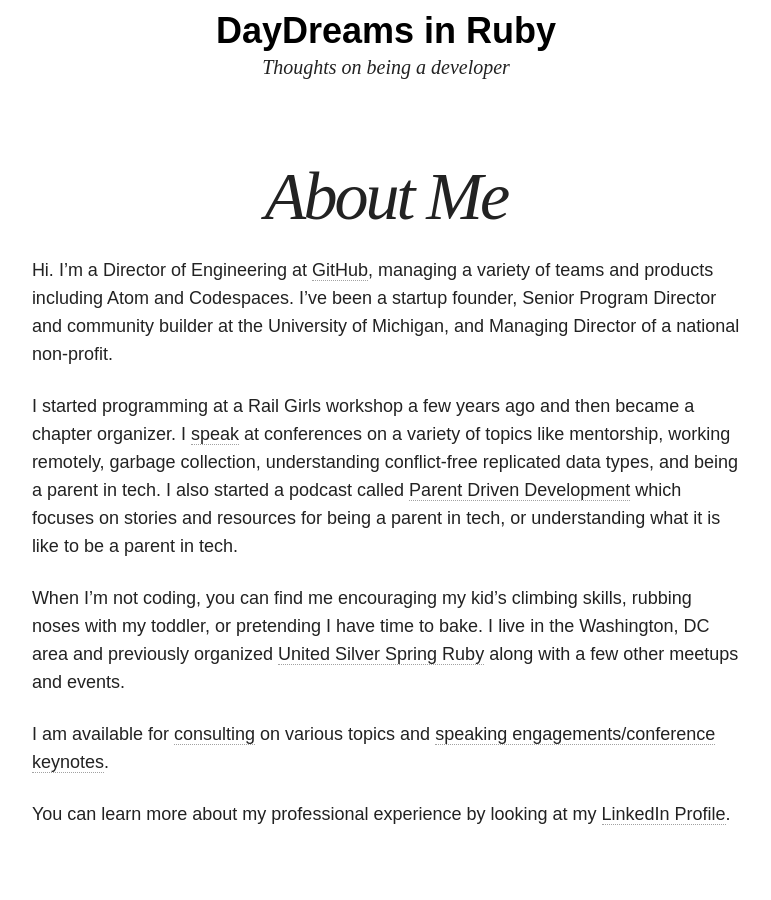
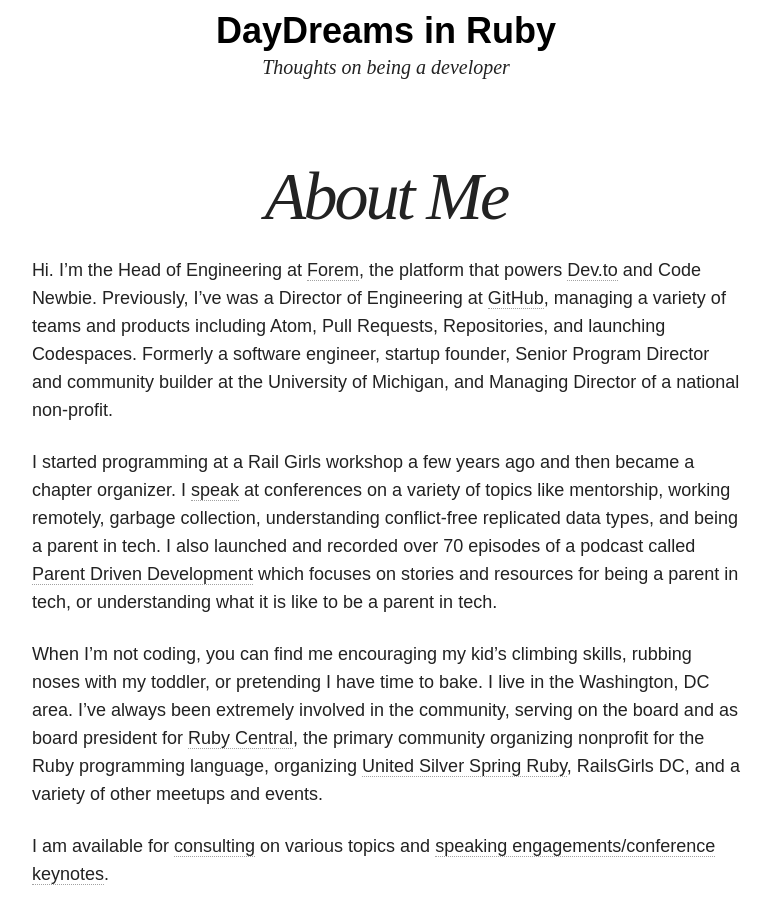
Before and after one commit to asheren/asheren.github.io, a Jekyll site: the page built from about/index.md, in a window 1280 px wide and 900 px high, scrolled down 316 px. Shown: the whole window, without its empty margins (254-1025 px from the left). Built offline with Jekyll 4.4.1, drawn with Linux system fonts in a browser that asks for light colours; nearby versions of some CDN libraries.

Commit message:
update current bio

```diff
--- a/about/index.md
+++ b/about/index.md
@@ -4,11 +4,11 @@
 excerpt: "Just a developer looking to explore"
 ---
 
-Hi. I'm a Director of Engineering at [GitHub](https://github.com/){:target="_blank"}, managing a variety of teams and products including Atom and Codespaces. I've been a startup founder, Senior Program Director and community builder at the University of Michigan, and Managing Director of a national non-profit.
+Hi. I'm the Head of Engineering at [Forem](https://www.forem.com), the platform that powers [Dev.to](https://www.dev.to) and Code Newbie. Previously, I've was a Director of Engineering at [GitHub](https://github.com/){:target="_blank"}, managing a variety of teams and products including Atom, Pull Requests, Repositories, and launching Codespaces. Formerly a software engineer, startup founder, Senior Program Director and community builder at the University of Michigan, and Managing Director of a national non-profit.
 
-I started programming at a Rail Girls workshop a few years ago and then became a chapter organizer. I [speak](http://daydreamsinruby.com/speaking){:target="_blank"} at conferences on a variety of topics like mentorship, working remotely, garbage collection, understanding conflict-free replicated data types, and being a parent in tech. I also started a podcast called [Parent Driven Development](http://www.parentdrivendevelopment.com/){:target="_blank"} which focuses on stories and resources for being a parent in tech, or understanding what it is like to be a parent in tech.
+I started programming at a Rail Girls workshop a few years ago and then became a chapter organizer. I [speak](http://daydreamsinruby.com/speaking){:target="_blank"} at conferences on a variety of topics like mentorship, working remotely, garbage collection, understanding conflict-free replicated data types, and being a parent in tech. I also launched and recorded over 70 episodes of a podcast called [Parent Driven Development](http://www.parentdrivendevelopment.com/){:target="_blank"} which focuses on stories and resources for being a parent in tech, or understanding what it is like to be a parent in tech.
 
-When I'm not coding, you can find me encouraging my kid's climbing skills, rubbing noses with my toddler, or pretending I have time to bake. I live in the Washington, DC area and previously organized [United Silver Spring Ruby](http://www.meetup.com/United-Silver-Spring-Ruby/){:target="_blank"} along with a few other meetups and events.
+When I'm not coding, you can find me encouraging my kid's climbing skills, rubbing noses with my toddler, or pretending I have time to bake. I live in the Washington, DC area. I've always been extremely involved in the community, serving on the board and as board president for [Ruby Central](https://www.rubycentral.org), the primary community organizing nonprofit for the Ruby programming language, organizing [United Silver Spring Ruby](http://www.meetup.com/United-Silver-Spring-Ruby/){:target="_blank"}, RailsGirls DC, and a variety of other meetups and events.
 
 I am available for [consulting](http://daydreamsinruby.com/consulting){:target="_blank"} on various topics and [speaking engagements/conference keynotes](http://daydreamsinruby.com/speaking){:target="_blank"}.
 
```
